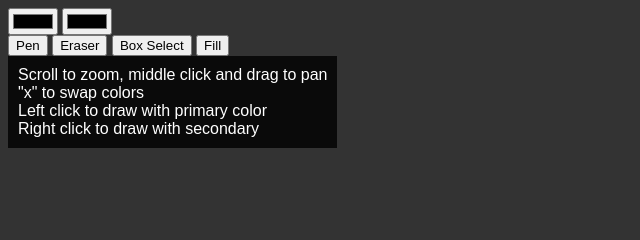
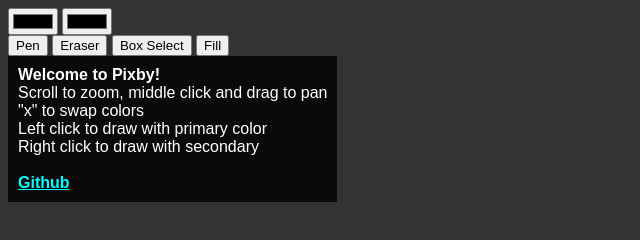
Before and after one commit to undeadf0x/pixby, a plain HTML site: page editor/index.html in a window 1280 px wide. Shown: the whole page, without its empty margins (0-640 px from the left). Drawn offline with Linux system fonts and the light colour scheme; a script that the page names is missing.

Commit message:
updated the info, updated the eraser icon, added a favicon

```diff
--- a/editor/index.html
+++ b/editor/index.html
@@ -5,6 +5,12 @@
     <meta name="viewport" content="width=device-width, initial-scale=1.0">
     <title>Pixby</title>
     <link rel="stylesheet" href="style.css">
+
+    <link rel="apple-touch-icon" sizes="180x180" href="/assets/favicons/apple-touch-icon.png">
+    <link rel="icon" type="image/png" sizes="32x32" href="/assets/favicons/favicon-32x32.png">
+    <link rel="icon" type="image/png" sizes="16x16" href="/assets/favicons/favicon-16x16.png">
+    <link rel="manifest" href="/assets/favicons/site.webmanifest">
+
     <script src="./scripts/utils/chroma.cjs"></script>
     <script type="module" src="./scripts/main.js"></script>
 </head>
@@ -29,6 +35,8 @@
 
 
         <div id="output">
+            <b>Welcome to Pixby!</b>
+            <br>
             Scroll to zoom, middle click and drag to pan
             <br>
             "x" to swap colors
@@ -36,6 +44,8 @@
             Left click to draw with primary color
             <br>
             Right click to draw with secondary
+            <br><br>
+            <a target="_blank" href="https://github.com/undeadf0x/pixby">Github</a>
         </div>
     </div>
 </body>
--- a/editor/style.css
+++ b/editor/style.css
@@ -14,6 +14,10 @@
     color: white;
     background: #000c;
     padding: 10px;
+    a {
+        color: cyan !important;
+        font-weight: bold;
+    }
 }
 
 #drawingCanvas {
```
Also changed, not shown: assets/eraser_cursor.png, assets/favicons/android-chrome-192x192.png (added), assets/favicons/android-chrome-512x512.png (added), assets/favicons/apple-touch-icon.png (added), assets/favicons/favicon-16x16.png (added), assets/favicons/favicon-32x32.png (added), assets/favicons/favicon.ico (added), assets/favicons/site.webmanifest (added), 1 other file.
